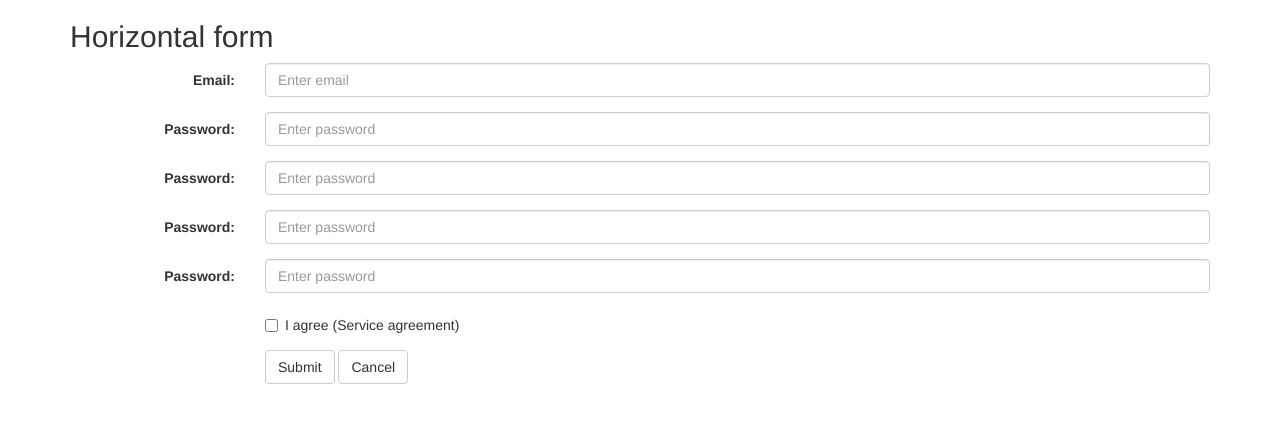
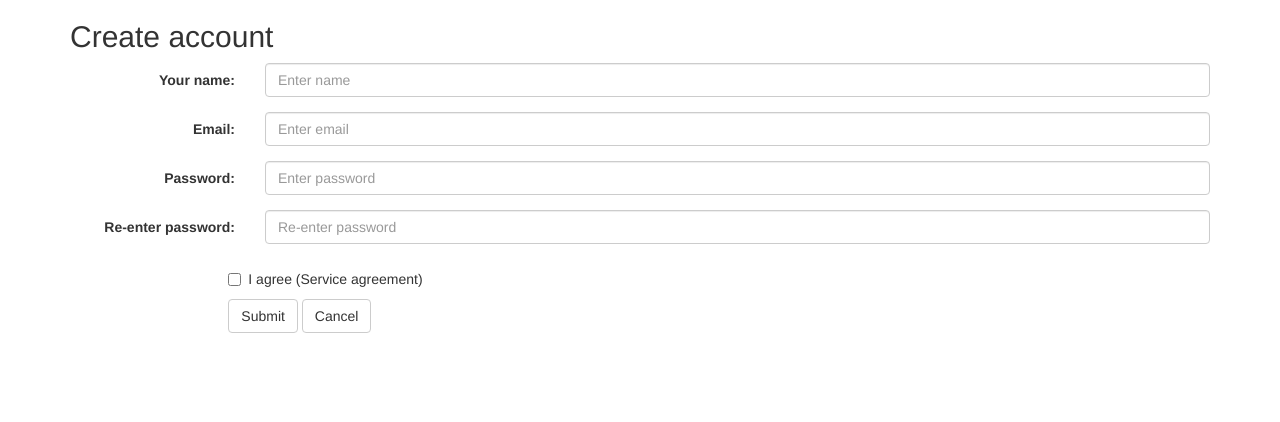
Before and after one commit to masako21339/jquery, a plain HTML site: page registered.html in a window 1280 px wide. Drawn offline with nearby package versions, Linux system fonts and the light colour scheme.

Commit message:
0724_TEST_v1

```diff
--- a/registered.html
+++ b/registered.html
@@ -13,8 +13,20 @@
   </head>
   <body>
     <div class="container">
-      <h2>Horizontal form</h2>
+      <h2>Create account</h2>
       <form class="form-horizontal" action="/action_page.php">
+        <div class="form-group">
+          <label class="control-label col-sm-2" for="Name">Your name:</label>
+          <div class="col-sm-10">
+            <input
+              type="name"
+              class="form-control"
+              id="name"
+              placeholder="Enter name"
+              name="name"
+            />
+          </div>
+        </div>
         <div class="form-group">
           <label class="control-label col-sm-2" for="email">Email:</label>
           <div class="col-sm-10">
@@ -40,40 +52,20 @@
           </div>
         </div>
         <div class="form-group">
-          <label class="control-label col-sm-2" for="pwd">Password:</label>
+          <label class="control-label col-sm-2" for="pwd"
+            >Re-enter password:</label
+          >
           <div class="col-sm-10">
             <input
               type="password"
               class="form-control"
               id="pwd"
-              placeholder="Enter password"
+              placeholder="Re-enter password"
               name="pwd"
             />
           </div>
         </div>
-        <div class="form-group">
-          <label class="control-label col-sm-2" for="pwd">Password:</label>
-          <div class="col-sm-10">
-            <input
-              type="password"
-              class="form-control"
-              id="pwd"
-              placeholder="Enter password"
-              name="pwd"
-            />
-          </div>
-        </div>
-        <div class="form-group">
-          <label class="control-label col-sm-2" for="pwd">Password:</label>
-          <div class="col-sm-10">
-            <input
-              type="password"
-              class="form-control"
-              id="pwd"
-              placeholder="Enter password"
-              name="pwd"
-            />
-          </div>
+
         </div>
         <div class="form-group">
           <div class="col-sm-offset-2 col-sm-10">
```
Also changed, not shown: login.html (+65 -21 lines).
